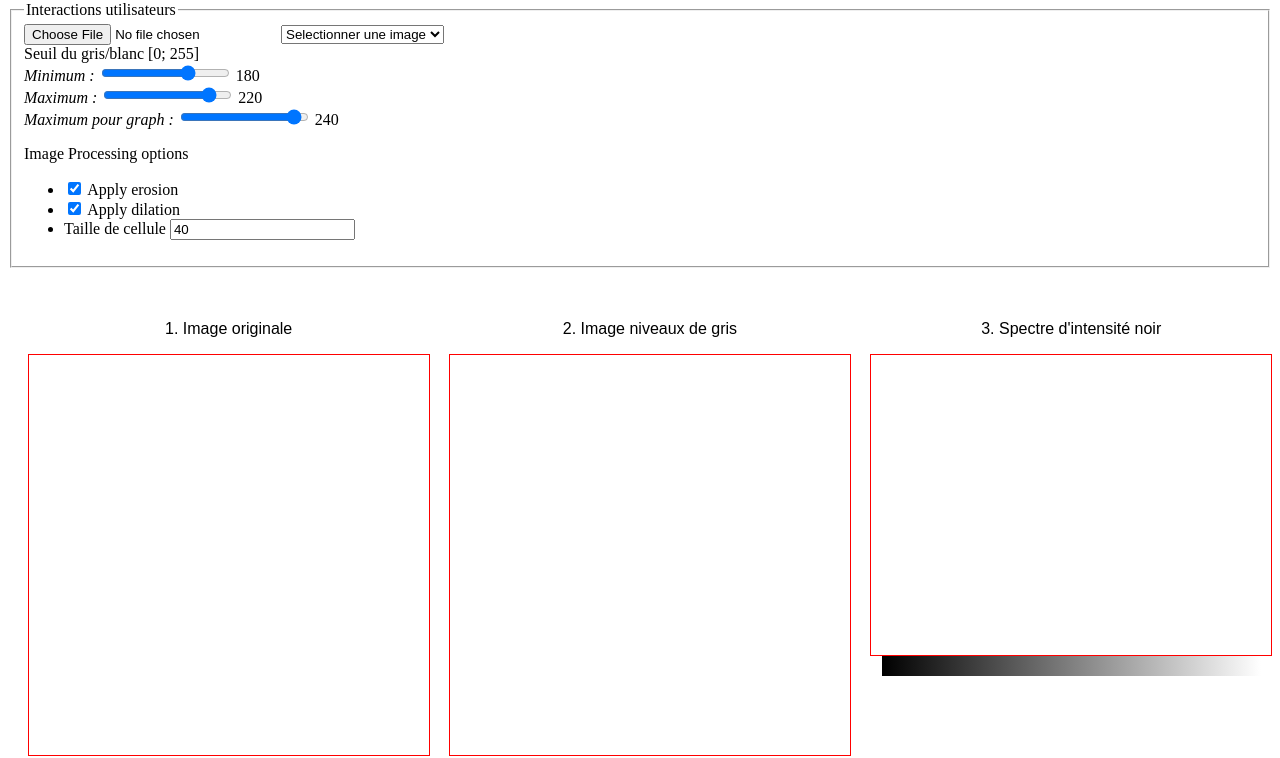
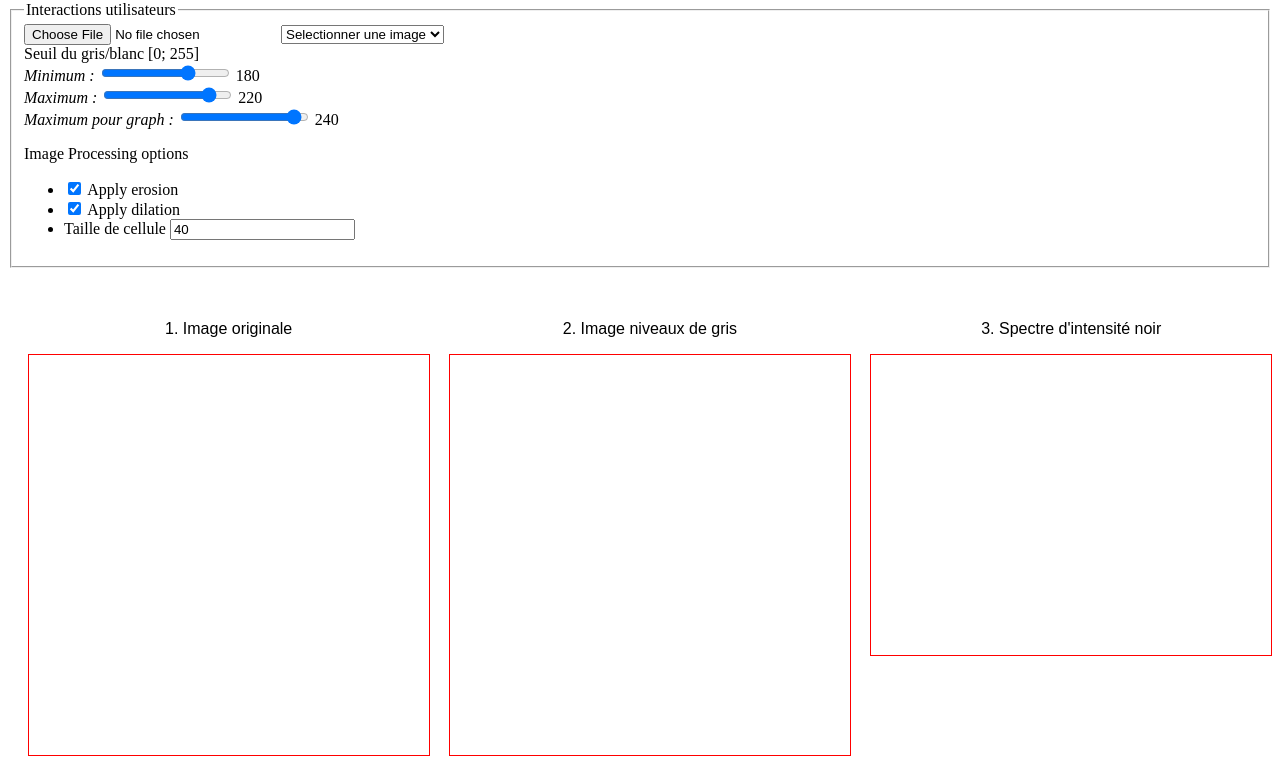
Before and after one commit to fridezlucas/blood-cells-image-analysis, a website built with webpack: page index.html in a window 1280 px wide. Shown: the part 79-837 px from the top of the page. Built offline with nearby package versions, Linux system fonts and the light colour scheme.

Commit message:
Removed : Gobron lesson reference

```diff
--- a/css/style.css
+++ b/css/style.css
@@ -29,12 +29,6 @@
     margin: 0 auto;
 }
 
-#grayscale-gradient {
-    background: linear-gradient(to left, #fff, #000);
-    width: 100%;
-    height: 20px;
-}
-
 #images {
     display: none;
 }
--- a/index.html
+++ b/index.html
@@ -88,7 +88,6 @@ Version : 2020.05.05
             <div class="step">
                 <p>3. Spectre d'intensité noir</p>
                 <canvas id="myChart" width="400" height="300"></canvas>
-                <div id="grayscale-gradient"></div>
             </div>
             <div class="step">
                 <p>4. Image noir & blanc</p>
@@ -129,7 +128,6 @@ Version : 2020.05.05
 
     <h2>Références</h2>
     <ul>
-        <li>Cours de Messieurs Stéphane Gobron et Julien Senn</li>
         <li>http://www.vapidspace.com/coding/2012/02/26/converting-images-to-grayscale-using-the-canvas/ (5 mai 2020 lu)
         </li>
         <li>https://www.f-legrand.fr/scidoc/docmml/image/niveaux/images/images.html (8 mai)</li>
```
